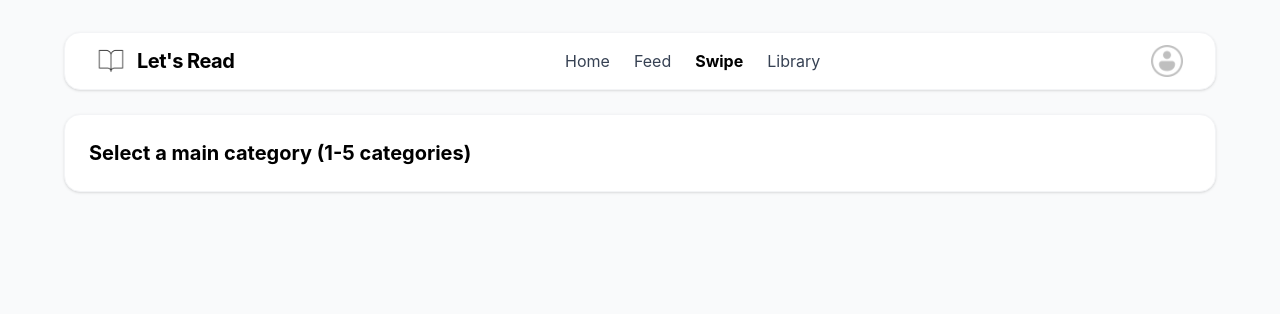
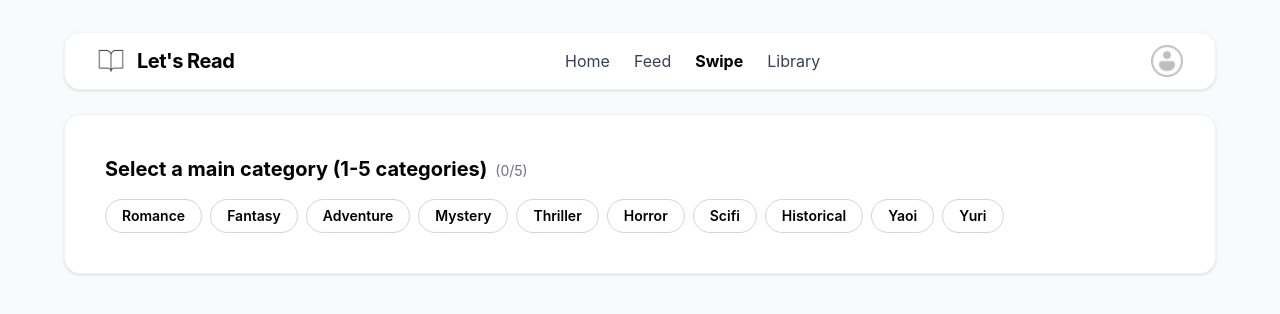
Before and after one commit to MableAstor/LetsReadWeb, a React (Vite) app: page /swipe in a window 1280 px wide. Shown: the top 314 px of the page. Built offline with nearby package versions, Linux system fonts and the light colour scheme.

Commit message:
addswipmaincat67

```diff
--- /dev/null
+++ b/src/components/CategorySelector.jsx
@@ -0,0 +1,53 @@
+import { useState } from 'react';
+
+export default function CategorySelector({ maxSelect = 5 }) {
+  const [selectedTags, setSelectedTags] = useState([]);
+
+  const categories = [
+    'Romance', 'Fantasy', 'Adventure', 'Mystery', 'Thriller',
+    'Horror', 'Scifi', 'Historical', 'Yaoi', 'Yuri'
+  ];
+
+  const toggleTag = (tag) => {
+    if (selectedTags.includes(tag)) {
+      setSelectedTags(selectedTags.filter((item) => item !== tag));
+    } else {
+      if (selectedTags.length < maxSelect) {
+        setSelectedTags([...selectedTags, tag]);
+      } else {
+        alert(`เลือกได้สูงสุด ${maxSelect} หมวดหมู่เท่านั้นครับ`);
+      }
+    }
+  };
+
+  return (
+    <div className="space-y-4">
+      <h2 className="text-xl font-bold">
+        Select a main category (1-{maxSelect} categories)
+        <span className="ml-2 text-sm text-gray-500 font-normal">
+          ({selectedTags.length}/{maxSelect})
+        </span>
+      </h2>
+
+      <div className="flex flex-wrap gap-2">
+        {categories.map((tag) => {
+          const isActive = selectedTags.includes(tag);
+          return (
+            <button
+              key={tag}
+              type="button"
+              onClick={() => toggleTag(tag)}
+              className={`px-4 py-1.5 rounded-full text-sm font-semibold border transition-all ${
+                isActive
+                  ? 'bg-blue-600 text-white border-blue-600'
+                  : 'bg-white text-black border-gray-300 hover:border-gray-400'
+              }`}
+            >
+              {tag}
+            </button>
+          );
+        })}
+      </div>
+    </div>
+  );
+}
--- a/src/pages/SwipePage.jsx
+++ b/src/pages/SwipePage.jsx
@@ -1,3 +1,10 @@
+import CategorySelector from "../components/CategorySelector";
+
 export default function SwipePage() {
-  return  <div className="text-xl font-bold">Select a main category (1-5 categories) </div>;
+  return (
+    <div className="p-4">
+      <CategorySelector maxSelect={5} />
+    </div>
+
+  );
 }
```
Also changed, not shown: 1 other file (tests, documents, lock files or other folders).
